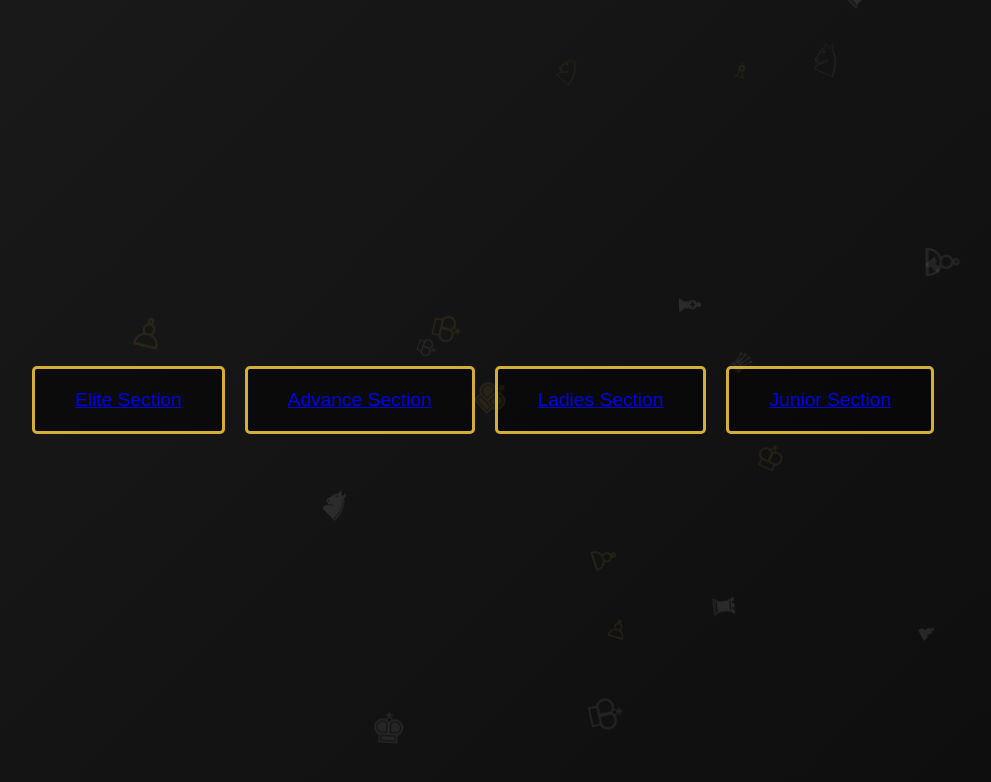
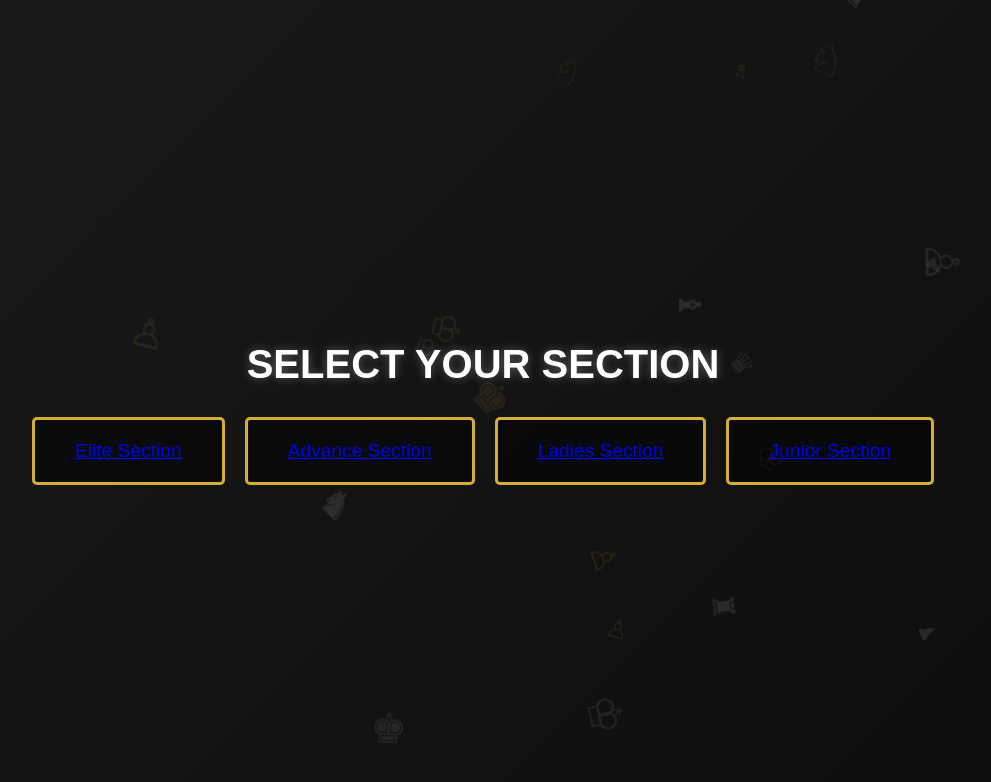
Before and after one commit to ChruckNorris/Chess-Registration, a plain HTML site: page index.html in a window 1280 px wide. Shown: the whole page, without its empty margins (157-1148 px from the left). Drawn offline with Linux system fonts and the light colour scheme.

Commit message:
Update index.html

```diff
--- a/index.html
+++ b/index.html
@@ -69,7 +69,9 @@
 <body>
     <!-- Floating chess pieces (added via JavaScript) -->
 
-   <div class="section-options">
+<div class="container">
+    <h1>SELECT YOUR SECTION</h1>
+    <div class="section-options">
   <a href="https://docs.google.com/forms/d/e/1FAIpQLSe2N-51UevNwOIAVuzkPtX-VjlXW6uF3STtudRnFWWIsAtDuw/viewform?usp=header" class="section-box" target="_blank">Elite Section</a>
   <a href="https://docs.google.com/forms/d/e/1FAIpQLScUtStOiC7HYr_U7q9Rrr-lN9gsnruMsg-TLN6TleKdwztBUg/viewform?usp=header" class="section-box" target="_blank">Advance Section</a>
   <a href="https://docs.google.com/forms/d/e/1FAIpQLSezGEyWnEkW9qp9XbQcB-lGlkmBzgUBcJCM0CvEGkcOkCTPgQ/viewform?usp=header" class="section-box" target="_blank">Ladies Section</a>
```
